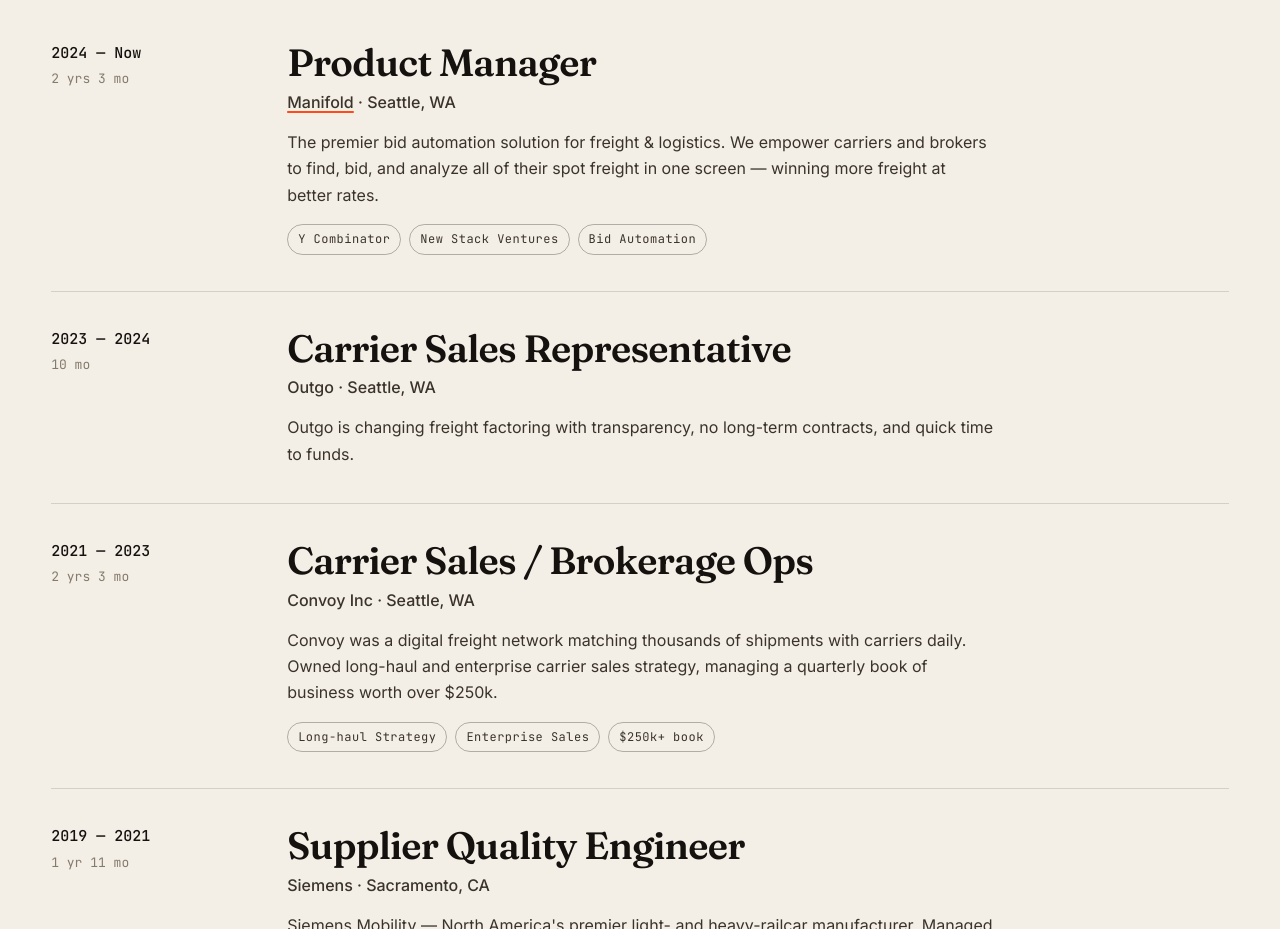
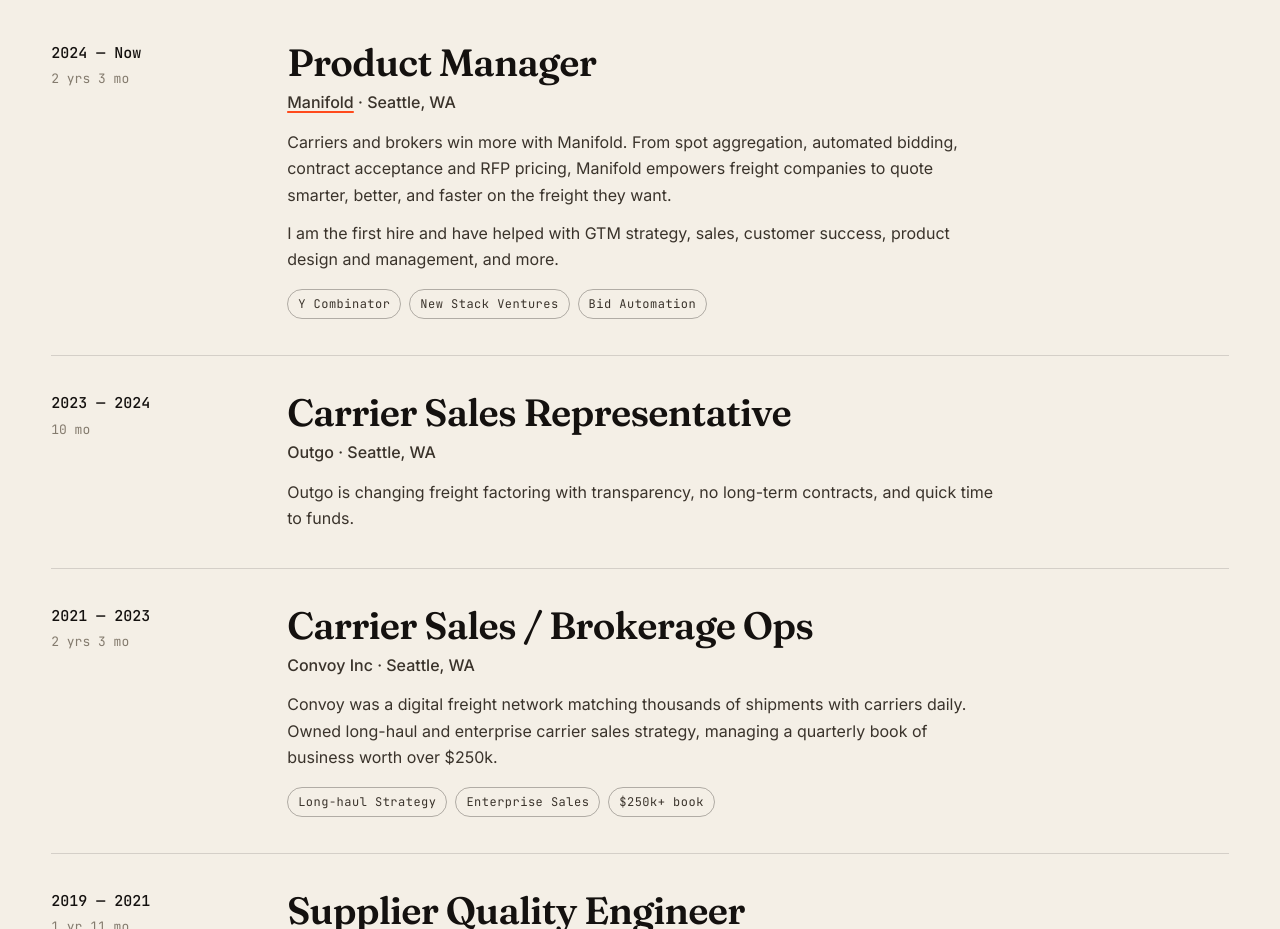
Before and after one commit to MacatManifold/macleanankhelyi-website, a plain HTML site: page index.html in a window 1280 px wide. Shown: the part 2040-2969 px from the top of the page. Drawn offline with Linux system fonts and the light colour scheme.

Commit message:
Update current role description from LinkedIn
Co-Authored-By: Claude Fable 5.2 <noreply@anthropic.com>
Claude-Session: https://claude.ai/code/session_018AAs2t4fkL39s9QgSvR8Ph

```diff
--- a/index.html
+++ b/index.html
@@ -125,8 +125,13 @@
           <h3 class="timeline__role">Product Manager</h3>
           <p class="timeline__company"><a href="https://www.manifoldfreight.com/" target="_blank" rel="noopener">Manifold</a> · Seattle, WA</p>
           <p class="timeline__desc">
-            The premier bid automation solution for freight &amp; logistics. We empower carriers and brokers
-            to find, bid, and analyze all of their spot freight in one screen — winning more freight at better rates.
+            Carriers and brokers win more with Manifold. From spot aggregation, automated bidding, contract
+            acceptance and RFP pricing, Manifold empowers freight companies to quote smarter, better, and faster
+            on the freight they want.
+          </p>
+          <p class="timeline__desc">
+            I am the first hire and have helped with GTM strategy, sales, customer success, product design
+            and management, and more.
           </p>
           <ul class="timeline__tags">
             <li>Y Combinator</li>
--- a/styles.css
+++ b/styles.css
@@ -427,6 +427,7 @@ body {
   color: var(--ink-2);
   max-width: 70ch;
 }
+.timeline__desc + .timeline__desc { margin-top: 12px; }
 .timeline__tags {
   display: flex;
   flex-wrap: wrap;
```
